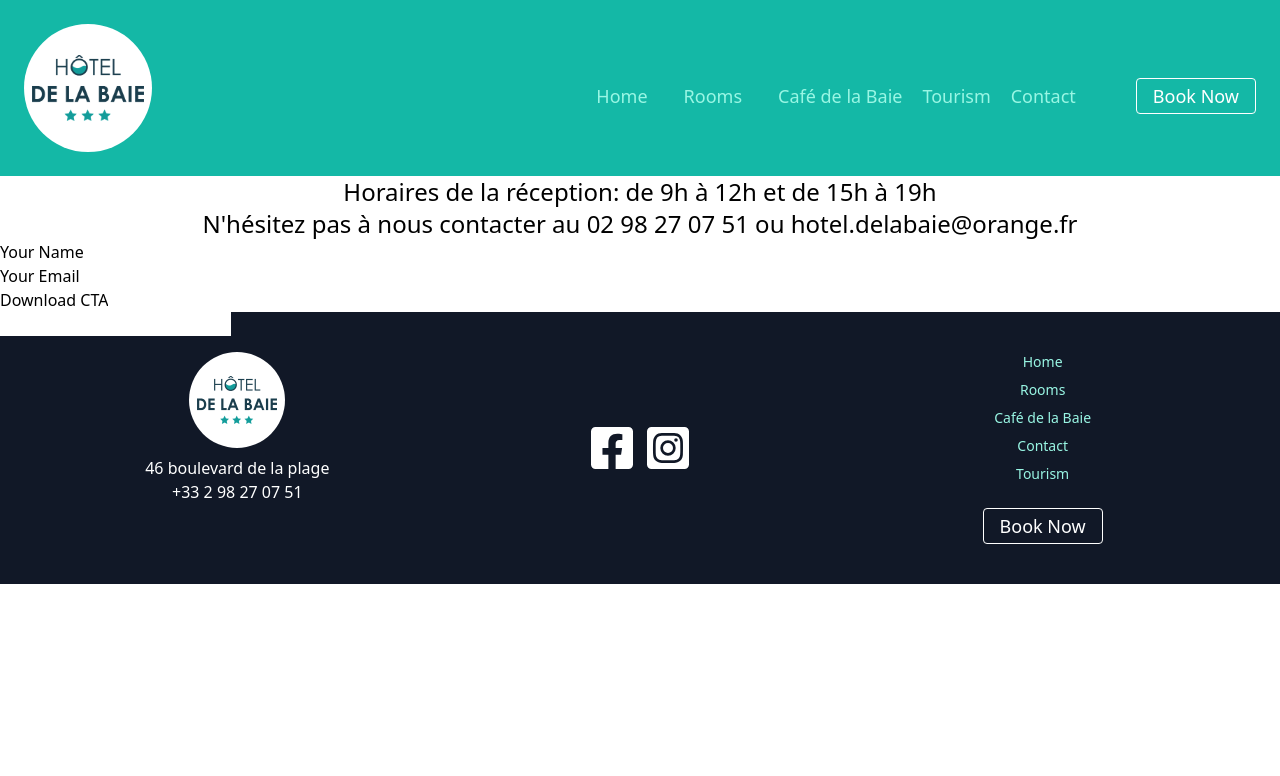
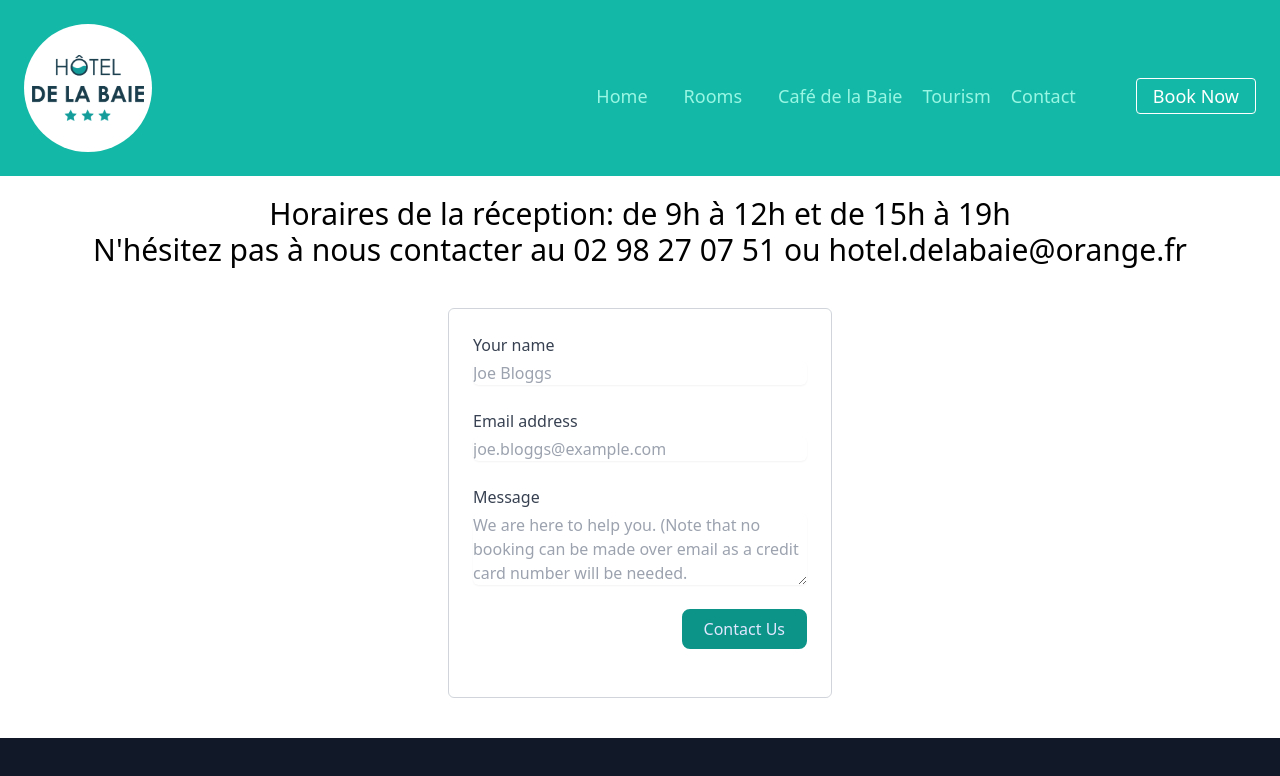
Before and after one commit to elodiedaumal/hotel, a React (Create React App) app: page /contact in a window 1280 px wide. Shown: the top 776 px of the page. Built offline with nearby package versions, Linux system fonts and the light colour scheme; no server answers.

Commit message:
css contact form

```diff
--- a/src/Pages/Contact.js
+++ b/src/Pages/Contact.js
@@ -1,43 +1,105 @@
 const Contact = () => {
   return (
     <>
-      <header className='text-center'>
-        <h2 className='text-2xl'>
+      <header className='text-center my-5'>
+        <h2 className='text-3xl'>
           Horaires de la réception: de 9h à 12h et de 15h à 19h
         </h2>{' '}
-        <h2 className='text-2xl'>
+        <h2 className='text-3xl'>
           N'hésitez pas à nous contacter au 02 98 27 07 51 ou
           hotel.delabaie@orange.fr
         </h2>
       </header>
+      <div class='w-full md:w-96 md:max-w-full mx-auto my-10'>
+        <div class='p-6 border border-gray-300 sm:rounded-md'>
           <form
+            method='POST'
             action='https://public.herotofu.com/v1/fdc69690-f3f9-11ed-b2e2-c10354b56774'
-        method='post'
-        accept-charset='UTF-8'
           >
-        <div>
-          <label for='name'>Your Name</label>
-          <input name='Name' id='name' type='text' required />
-        </div>
-        <div>
-          <label for='email'>Your Email</label>
-          <input name='Email' id='email' type='email' required />
-        </div>
-        <div>
-          <input type='submit' value='Download CTA' />
-          <div
-            className='flex-nowrap overflow-hidden absolute'
-            aria-hidden='true'
-          >
+            <label class='block mb-6'>
+              <span class='text-gray-700'>Your name</span>
               <input
                 type='text'
-              name='_gotcha'
-              tabindex='-1'
-              autocomplete='off'
+                name='name'
+                class='
+            block
+            w-full
+            mt-1
+            border-gray-300
+            rounded-md
+            shadow-sm
+            focus:border-indigo-300
+            focus:ring
+            focus:ring-indigo-200
+            focus:ring-opacity-50
+          '
+                placeholder='Joe Bloggs'
               />
+            </label>
+            <label class='block mb-6'>
+              <span class='text-gray-700'>Email address</span>
+              <input
+                name='email'
+                type='email'
+                class='
+            block
+            w-full
+            mt-1
+            border-gray-300
+            rounded-md
+            shadow-sm
+            focus:border-indigo-300
+            focus:ring
+            focus:ring-indigo-200
+            focus:ring-opacity-50
+          '
+                placeholder='joe.bloggs@example.com'
+                required
+              />
+            </label>
+            <label class='block mb-6'>
+              <span class='text-gray-700'>Message</span>
+              <textarea
+                name='message'
+                class='
+            block
+            w-full
+            mt-1
+            border-gray-300
+            rounded-md
+            shadow-sm
+            focus:border-indigo-300
+            focus:ring
+            focus:ring-indigo-200
+            focus:ring-opacity-50
+          '
+                rows='3'
+                placeholder='We are here to help you. (Note that no booking can be made over email as a credit card number will be needed.'
+              ></textarea>
+            </label>
+            <div class='mb-6 text-right'>
+              <button
+                type='submit'
+                class='
+            h-10
+            px-5
+            text-indigo-100
+            bg-teal-600
+            rounded-lg
+            border-2 border-teal-600
+            transition-colors
+            duration-150
+            focus:shadow-outline
+            hover:bg-white hover:text-teal-600 hover:border-2 hover:border-teal-600
+          '
+              >
+                Contact Us
+              </button>
+            </div>
+            <div></div>
+          </form>
         </div>
       </div>
-      </form>
     </>
   );
 };
```
Lines whose indentation alone changed are shown as unchanged.
